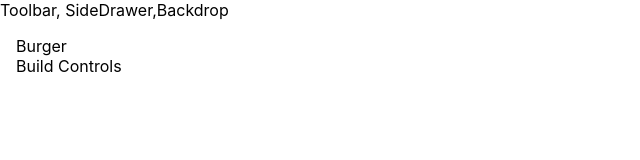
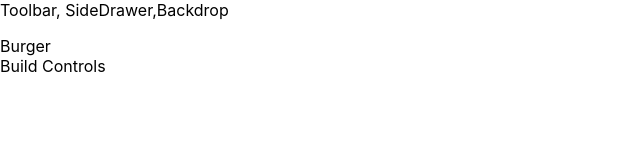
Before and after one commit to darthinvader/react-learning, a React (Create React App) app in the folder burger-builder-starting-setup/: page / in a window 1280 px wide. Shown: the top 160 px of the page, without its empty margins (0-640 px from the left). Built offline with nearby package versions, Linux system fonts and the light colour scheme.

Commit message:
[learning] margin-top[

```diff
--- a/burger-builder-starting-setup/src/components/Layout/layout.module.css
+++ b/burger-builder-starting-setup/src/components/Layout/layout.module.css
@@ -1,3 +1,3 @@
 .Content {
-  margin: 16px;
+  margin-top: 16px;
 }
```
